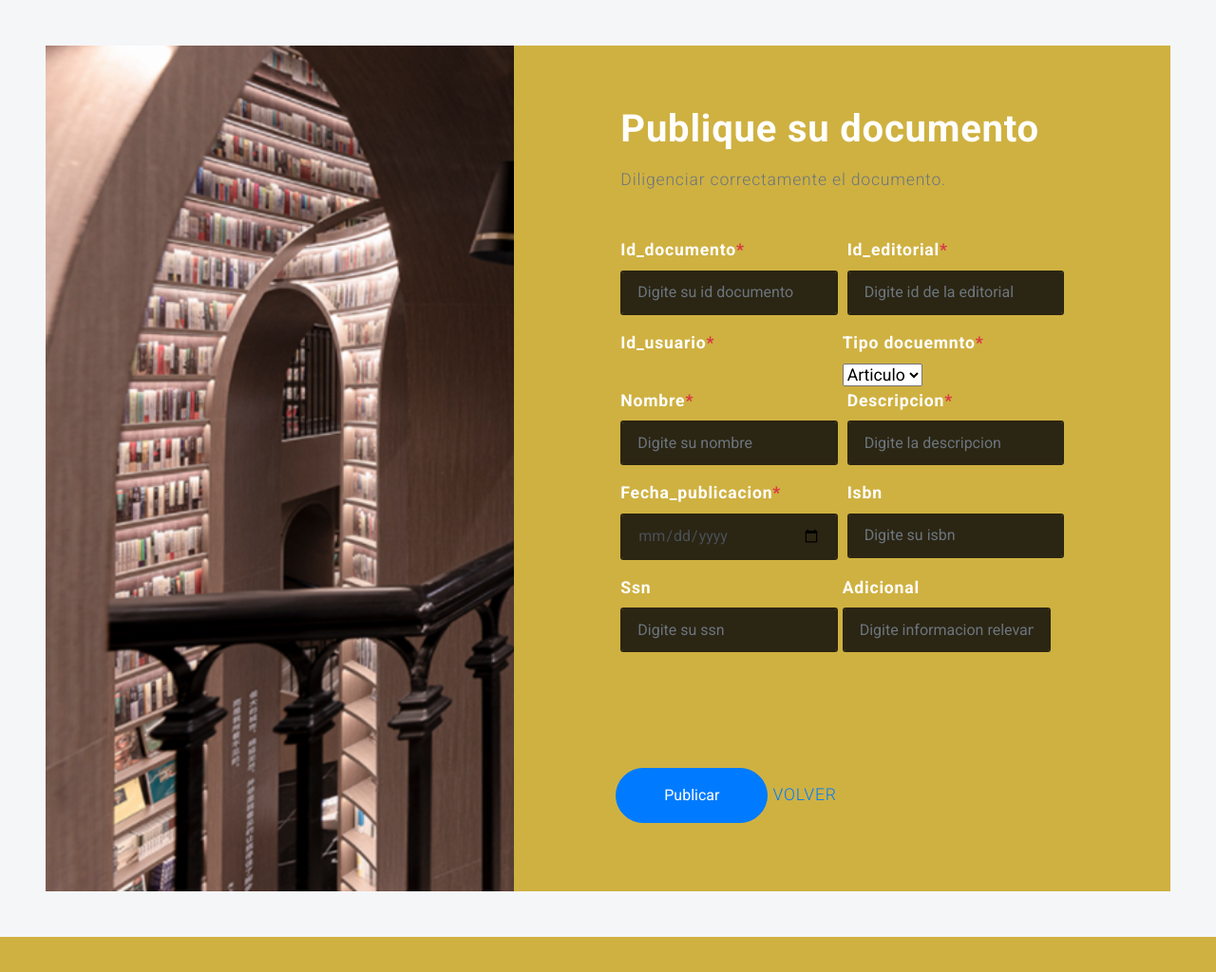
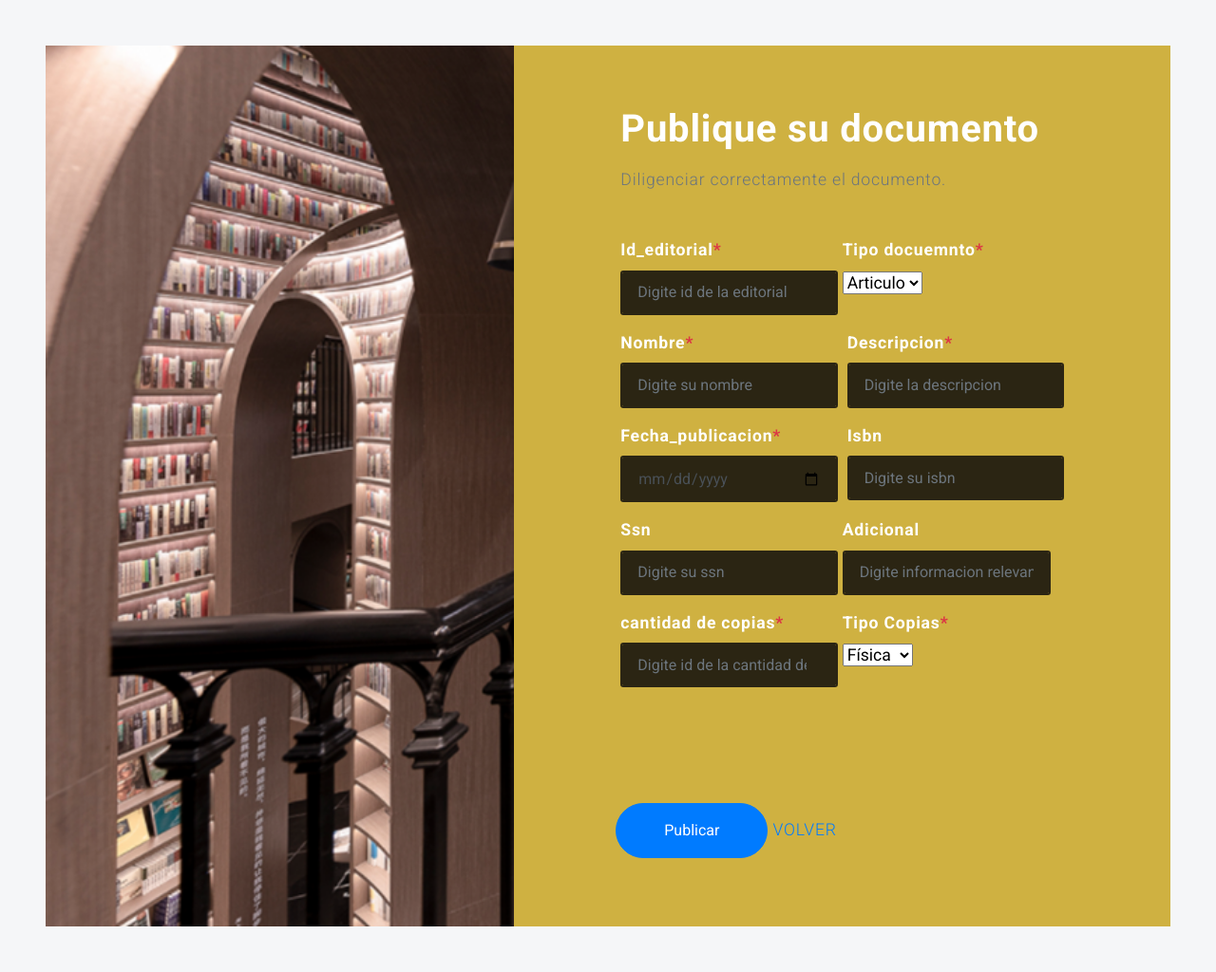
Before and after one commit to jcalvarezR/ProyectoCorteTres, a PHP site: page /FormDoc.php in a window 1280 px wide. Shown: the whole page at 95% size. Before the commit the page ends 987 px from the top, so only its background shows below. Run offline with PHP 8.4, Linux system fonts and the light colour scheme; the visitor is signed in with stand-in values (Sample User, id 1); data that the repository does not hold is empty; some libraries are stand-ins or nearby versions.

Commit message:
Update FormDoc.php
cambio formulario actualización copias

```diff
--- a/FormDoc.php
+++ b/FormDoc.php
@@ -61,11 +61,7 @@ $varsesion = $_SESSION['email'];
                         style="border-collapse: separate; border-spacing: 10px 5px;">
 
                         <div class="form-row mb-2">
-                            <div class="form-group col-md-6">
-                                <label class="font-weight-bold">Id_documento<span class="text-danger">*</span></label>
-                                <input type="number" class="form-control" placeholder="Digite su id documento"
-                                    name="id_documento">
-                            </div>
+
 
                             <div class="form-group col-md-6">
                                 <label class="font-weight-bold">Id_editorial<span class="text-danger">*</span></label>
@@ -74,10 +70,7 @@ $varsesion = $_SESSION['email'];
                             </div>
 
 
-                            <div class="form-group col-md-6">
-                            <label class="font-weight-bold">Id_usuario<span class="text-danger">*</span></label>
-                             <h6 class="text-muted"><?php echo $row['id_usuario']?></h6>
-                                    </div>
+
 
                             <div class="dropdown show">
                                 <label class="font-weight-bold">Tipo docuemnto<span
@@ -123,7 +116,22 @@ $varsesion = $_SESSION['email'];
                                 <input type="text" class="form-control" placeholder="Digite informacion relevante"
                                     name="adicional">
                             </div>
+                            <div class="form-group col-md-6">
+                                <label class="font-weight-bold">cantidad de copias<span class="text-danger">*</span></label>
+                                <input type="number" class="form-control" placeholder="Digite id de la cantidad de copias"
+                                    name="numero_copias" required>
+                            </div>
                             <br>
+
+                            <div class="dropdown show">
+                                <label class="font-weight-bold">Tipo Copias<span
+                                        class="text-danger">*</span></label><br>
+                                <select name="tipo_copia">
+                                    <option class="dropdown-item" value="1">Física</option>
+                                    <option class="dropdown-item" value="2">Virtual </option>
+                                </select>
+                            </div>
+
 
                             <center>
 
```
